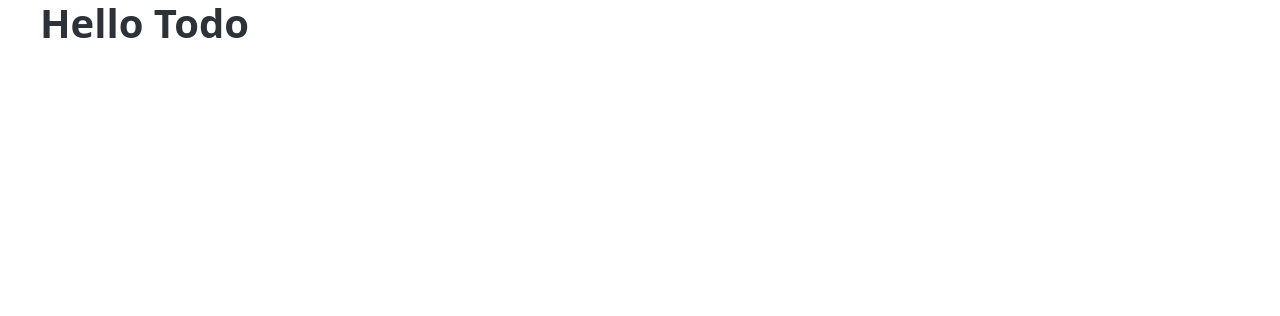
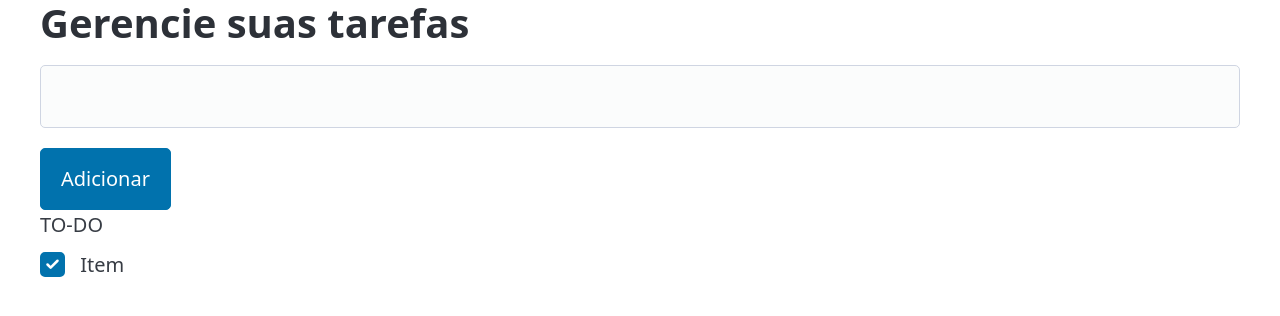
Before and after one commit to thiagomagano/todo-angular, an Angular app: page / in a window 1280 px wide. Shown: the top 316 px of the page. Built offline with nearby package versions, Linux system fonts and the light colour scheme.

Commit message:
add basic structure

```diff
--- a/src/app/app.html
+++ b/src/app/app.html
@@ -1,7 +1,18 @@
-<main>
-  <div class="container">
-    <h1>Hello Todo</h1>
-  </div>
+<main class="container">
+  <h1>Gerencie suas tarefas</h1>
+
+  <form>
+    <input type="text" />
+    <button>Adicionar</button>
+  </form>
+
+  <fieldset>
+    <legend>TO-DO</legend>
+    <label>
+      <input type="checkbox" name="english" checked />
+      Item
+    </label>
+  </fieldset>
 </main>
 
 <router-outlet />
--- a/src/index.html
+++ b/src/index.html
@@ -5,6 +5,7 @@
     <title>Todo</title>
     <base href="/" />
     <meta name="viewport" content="width=device-width, initial-scale=1" />
+    <meta name="color-scheme" content="light dark" />
     <link rel="icon" type="image/x-icon" href="favicon.ico" />
     <link rel="stylesheet" href="css/pico.min.css" />
   </head>
```
Also changed, not shown: public/css/pico.min.css (renamed from src/css/pico.min.css).
